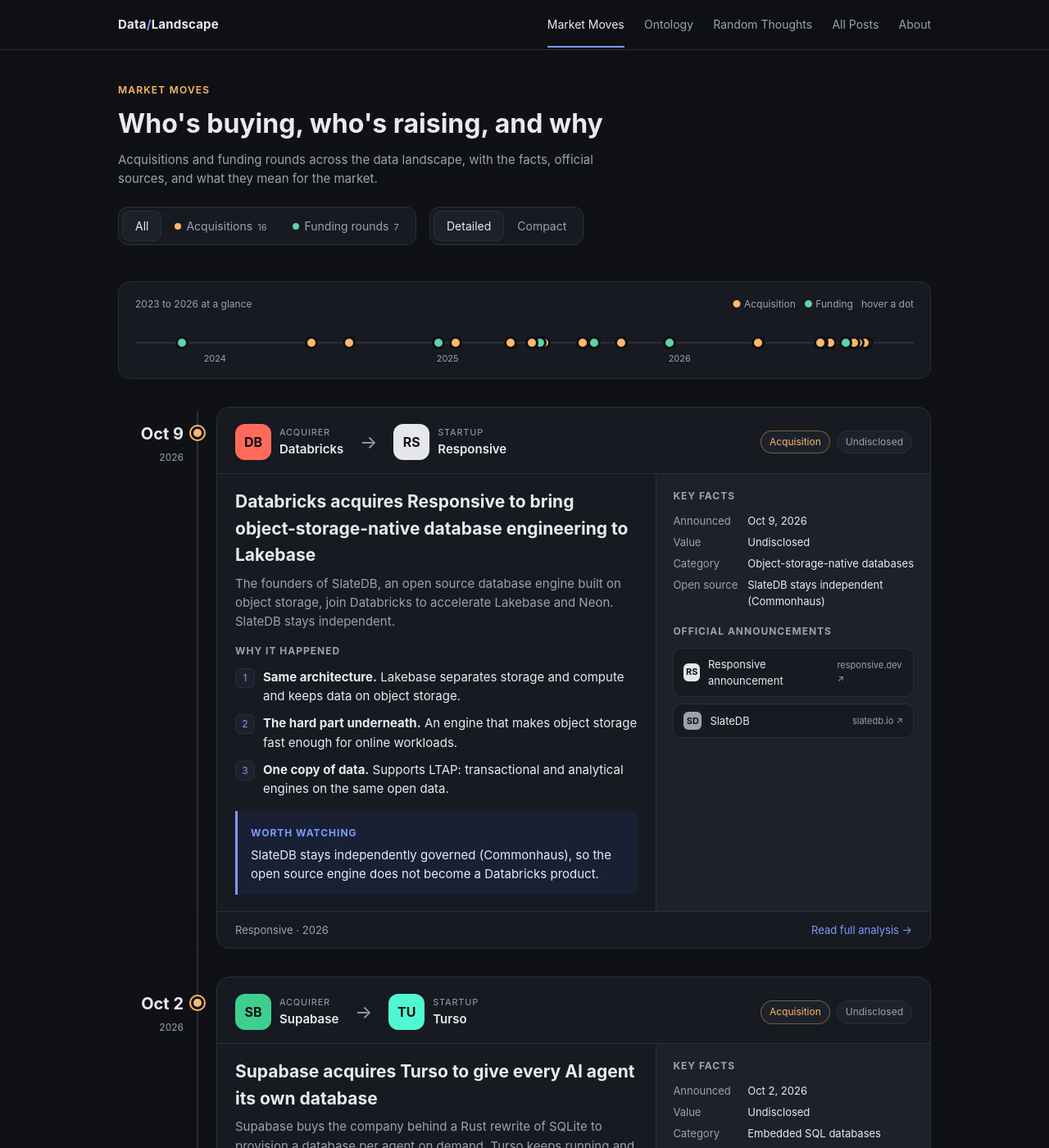
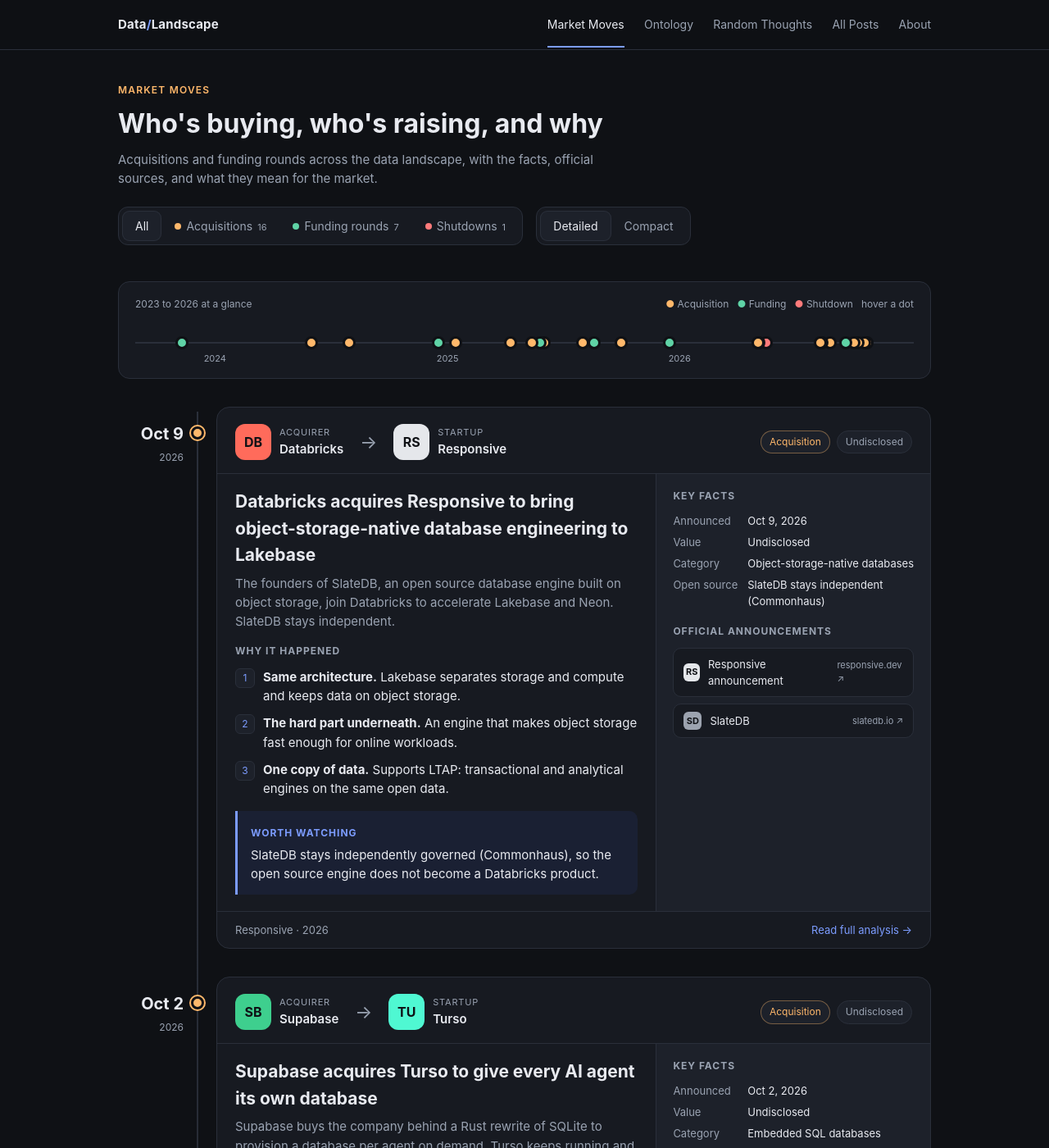
Before and after one commit to itayb-dt/data_landscape, a Jekyll site: the page built from index.html, in a window 1280 px wide and 1400 px high. Shown: the whole window at 82% size. Built offline with Jekyll 4.4.1, drawn with Linux system fonts in a browser that asks for light colours; some of the changed text lies outside the part shown.

Commit message:
Show startup shutdowns on Market Moves: new 'shut' event type, SQream card
Add a Shutdowns tab, timeline dot, detailed card and compact row for events of
type shut, with a red accent. Add the SQream insolvency event (May 18, 2026)
linking to the shutdown article. Post layout shows Status and Area for shutdown
events instead of the funding facts.

Co-Authored-By: Claude Sonnet 5.5 <noreply@anthropic.com>

```diff
--- a/_layouts/post.html
+++ b/_layouts/post.html
@@ -16,6 +16,7 @@ layout: default
 {% case page.category %}
   {% when "Acquisitions" %}{% assign kind = "Acquisition" %}
   {% when "Funding" %}{% assign kind = "Funding round" %}
+  {% when "Shutdowns" %}{% assign kind = "Shutdown" %}
   {% else %}{% assign kind = page.category %}
 {% endcase %}
 <article class="post cat-{{ cat }}">
@@ -30,6 +31,9 @@ layout: default
       {% if ev.type == "acq" %}
         <li><b>Amount:</b> {{ ev.value }}</li>
         {% if catf %}<li><b>Category:</b> {{ catf.value }}</li>{% endif %}
+      {% elsif ev.type == "shut" %}
+        <li><b>Status:</b> {{ ev.stage }}</li>
+        <li><b>Area:</b> {{ ev.area }}</li>
       {% else %}
         <li><b>Amount raised:</b> {{ ev.amount }}</li>
         <li><b>Round:</b> {{ ev.stage }}</li>
--- a/assets/css/site.css
+++ b/assets/css/site.css
@@ -1,6 +1,6 @@
 :root{
   --bg:#0f1115; --panel:#171a21; --panel2:#1d212a; --line:#2a2f3a;
-  --text:#e8eaf0; --muted:#9aa3b2; --accent:#7c9cff; --acq:#ffb86b; --fund:#5fd3a6; --oss:#c792ea;
+  --text:#e8eaf0; --muted:#9aa3b2; --accent:#7c9cff; --acq:#ffb86b; --fund:#5fd3a6; --oss:#c792ea; --shut:#ff7b7b;
 }
 *{box-sizing:border-box}
 body{margin:0;background:var(--bg);color:var(--text);font:15px/1.55 -apple-system,BlinkMacSystemFont,"Segoe UI",Inter,Roboto,sans-serif}
@@ -99,7 +99,7 @@ h1{margin:6px 0 8px;font-size:32px}
 
 /* Posts */
 .cat-acq{--cat:var(--acq);--cat-bg:rgba(255,184,107,.13)}
-.cat-shut{--cat:#ff7b7b;--cat-bg:rgba(255,123,123,.13)}
+.cat-shut{--cat:var(--shut);--cat-bg:rgba(255,123,123,.13)}
 .cat-fund{--cat:var(--fund);--cat-bg:rgba(95,211,166,.13)}
 .cat-db{--cat:var(--oss);--cat-bg:rgba(199,146,234,.13)}
 .cat-rev{--cat:#7cc4ff;--cat-bg:rgba(124,196,255,.13)}
@@ -158,6 +158,13 @@ body.view-compact .timeline{display:none}
 .lg{flex:none;width:28px;height:28px;border-radius:7px;object-fit:cover;background:#fff}
 .lg.ph{display:flex;align-items:center;justify-content:center;font-style:normal;font-weight:700;font-size:14px;color:var(--bg);background:var(--acq)}
 .lg.ph.fund{background:var(--fund)}
+.lg.ph.shut{background:var(--shut)}
+.item.shut .node{background:var(--shut);box-shadow:0 0 0 2px var(--shut)}
+.card.shut{border-color:rgba(255,123,123,.35)}
+.shut .fund-top .tag.type{color:var(--shut);border-color:rgba(255,123,123,.4)}
+.shut .signal{border-left-color:var(--shut);background:#2a1819}
+.shut .signal b{color:var(--shut)}
+.pill.shut{color:var(--shut);border-color:rgba(255,123,123,.4)}
 .row .val{color:var(--muted);font-size:13px}
 .row .link{text-align:right}
 .pill{font-style:normal;font-size:12px;padding:3px 9px;border-radius:999px;border:1px solid var(--line);text-align:center}
--- a/index.html
+++ b/index.html
@@ -5,6 +5,7 @@ title: Market Moves
 {% assign moves = site.data.events | sort: "date" | reverse %}
 {% assign acq_count = moves | where: "type", "acq" | size %}
 {% assign fund_count = moves | where: "type", "fund" | size %}
+{% assign shut_count = moves | where: "type", "shut" | size %}
 {% assign first = moves | last %}
 {% assign last = moves | first %}
 {% assign min_s = first.date | date: "%s" | plus: 0 %}
@@ -22,6 +23,7 @@ title: Market Moves
     <span class="tab on" data-f="all">All</span>
     <span class="tab" data-f="acq"><i class="dot" style="background:var(--acq)"></i>Acquisitions<span class="count">{{ acq_count }}</span></span>
     <span class="tab" data-f="fund"><i class="dot" style="background:var(--fund)"></i>Funding rounds<span class="count">{{ fund_count }}</span></span>
+    <span class="tab" data-f="shut"><i class="dot" style="background:var(--shut)"></i>Shutdowns<span class="count">{{ shut_count }}</span></span>
   </div>
   <div class="tabs views" id="views">
     <span class="tab on" data-v="detailed">Detailed</span>
@@ -31,7 +33,7 @@ title: Market Moves
 
 {% if moves.size > 1 %}
 <section class="strip">
-  <div class="strip-head"><span>{{ min_y }} to {{ max_y }} at a glance</span><span><b style="color:var(--acq)">●</b> Acquisition &nbsp; <b style="color:var(--fund)">●</b> Funding &nbsp; hover a dot</span></div>
+  <div class="strip-head"><span>{{ min_y }} to {{ max_y }} at a glance</span><span><b style="color:var(--acq)">●</b> Acquisition &nbsp; <b style="color:var(--fund)">●</b> Funding &nbsp; <b style="color:var(--shut)">●</b> Shutdown &nbsp; hover a dot</span></div>
   <div class="track">
     <div class="axis"></div>
     {% for y in (min_y..max_y) %}
@@ -44,7 +46,7 @@ title: Market Moves
     {% for m in moves %}
       {% assign s = m.date | date: "%s" | plus: 0 %}
       {% assign name = m.company | default: m.target %}
-      <i class="ev" data-type="{{ m.type }}" style="left:{{ s | minus: min_s | times: 88.0 | divided_by: span | plus: 6 }}%;background:var(--{% if m.type == 'acq' %}acq{% else %}fund{% endif %})" data-t="{% if m.type == 'acq' %}{{ m.acquirer }} → {{ m.target }}{% else %}{{ m.company }} · {{ m.stage }}{% if m.amount %} · {{ m.amount }}{% endif %}{% endif %}"></i>
+      <i class="ev" data-type="{{ m.type }}" style="left:{{ s | minus: min_s | times: 88.0 | divided_by: span | plus: 6 }}%;background:var(--{% if m.type == 'acq' %}acq{% elsif m.type == 'shut' %}shut{% else %}fund{% endif %})" data-t="{% if m.type == 'acq' %}{{ m.acquirer }} → {{ m.target }}{% elsif m.type == 'shut' %}{{ m.company }} · {{ m.stage }}{% else %}{{ m.company }} · {{ m.stage }}{% if m.amount %} · {{ m.amount }}{% endif %}{% endif %}"></i>
     {% endfor %}
   </div>
 </section>
@@ -88,6 +90,23 @@ title: Market Moves
       <div class="card-foot"><span>{{ m.target }} · {{ m.date | date: "%Y" }}</span><a href="{{ m.post | relative_url }}">Read full analysis →</a></div>
     </div>
 
+    {% elsif m.type == "shut" %}
+    <div class="card shut">
+      <div class="fund-top">
+        <div class="co"><div class="logo" style="background:{{ m.color }}">{{ m.abbr }}</div><div><div class="r">Shut down</div><div class="n">{{ m.company }}</div></div></div>
+        <div class="meta"><span class="tag type">Shutdown</span><span class="tag">{{ m.stage }}</span></div>
+      </div>
+      <div class="nums">{% for n in m.nums %}
+        <div class="num"><small>{{ n.label }}</small><b>{{ n.value }}</b></div>{% endfor %}
+      </div>
+      <div class="fund-body">
+        <h2>{{ m.headline }}</h2>
+        <p class="tldr">{{ m.tldr }}</p>
+        <div class="signal"><b>{{ m.take_label | default: "Signal" }}</b>{{ m.signal }}</div>
+      </div>
+      <div class="card-foot"><span>{{ m.area }}</span><a href="{{ m.post | relative_url }}">Read full analysis →</a></div>
+    </div>
+
     {% else %}
     <div class="card fund">
       <div class="fund-top">
@@ -116,8 +135,8 @@ title: Market Moves
   {% for m in moves %}
   <div class="row" data-type="{{ m.type }}">
     <span class="when">{{ m.when }} {{ m.date | date: "%Y" }}</span>
-    <i class="pill {{ m.type }}">{% if m.type == 'acq' %}Acquisition{% else %}Funding{% endif %}</i>
-    <span class="what">{% if m.type == 'acq' %}{% assign logo = site.data.logos[m.acquirer] %}{% if logo %}<img class="lg" src="{{ '/assets/logos/' | append: logo | relative_url }}" alt="{{ m.acquirer }} logo" width="28" height="28" loading="lazy">{% else %}<i class="lg ph">{{ m.acquirer | slice: 0, 1 | upcase }}</i>{% endif %}<span><b>{{ m.acquirer }}</b> acquired <b>{{ m.target }}</b></span>{% else %}{% assign logo = site.data.logos[m.company] %}{% if logo %}<img class="lg" src="{{ '/assets/logos/' | append: logo | relative_url }}" alt="{{ m.company }} logo" width="28" height="28" loading="lazy">{% else %}<i class="lg ph fund">{{ m.company | slice: 0, 1 | upcase }}</i>{% endif %}<span><b>{{ m.company }}</b> {% if m.amount %}raised <b>{{ m.amount }}</b> {{ m.stage }}{% else %}announced <b>{{ m.stage }}</b>{% endif %}{% if m.valuation %} at <b>{{ m.valuation }}</b> valuation{% endif %}</span>{% endif %}</span>
+    <i class="pill {{ m.type }}">{% if m.type == 'acq' %}Acquisition{% elsif m.type == 'shut' %}Shutdown{% else %}Funding{% endif %}</i>
+    <span class="what">{% if m.type == 'acq' %}{% assign logo = site.data.logos[m.acquirer] %}{% if logo %}<img class="lg" src="{{ '/assets/logos/' | append: logo | relative_url }}" alt="{{ m.acquirer }} logo" width="28" height="28" loading="lazy">{% else %}<i class="lg ph">{{ m.acquirer | slice: 0, 1 | upcase }}</i>{% endif %}<span><b>{{ m.acquirer }}</b> acquired <b>{{ m.target }}</b></span>{% elsif m.type == 'shut' %}<i class="lg ph shut">{{ m.company | slice: 0, 1 | upcase }}</i><span><b>{{ m.company }}</b> {{ m.stage | downcase }}</span>{% else %}{% assign logo = site.data.logos[m.company] %}{% if logo %}<img class="lg" src="{{ '/assets/logos/' | append: logo | relative_url }}" alt="{{ m.company }} logo" width="28" height="28" loading="lazy">{% else %}<i class="lg ph fund">{{ m.company | slice: 0, 1 | upcase }}</i>{% endif %}<span><b>{{ m.company }}</b> {% if m.amount %}raised <b>{{ m.amount }}</b> {{ m.stage }}{% else %}announced <b>{{ m.stage }}</b>{% endif %}{% if m.valuation %} at <b>{{ m.valuation }}</b> valuation{% endif %}</span>{% endif %}</span>
     <span class="val">{% if m.type == 'acq' %}{{ m.value }}{% endif %}</span>
     <span class="link">{% if m.post %}<a class="badge" href="{{ m.post | relative_url }}">Analysis →</a>{% elsif m.source %}<a class="src" href="{{ m.source }}" target="_blank" rel="noopener">source ↗</a>{% endif %}</span>
   </div>
```
Also changed, not shown: _data/events.yml (+19 -1 lines).
